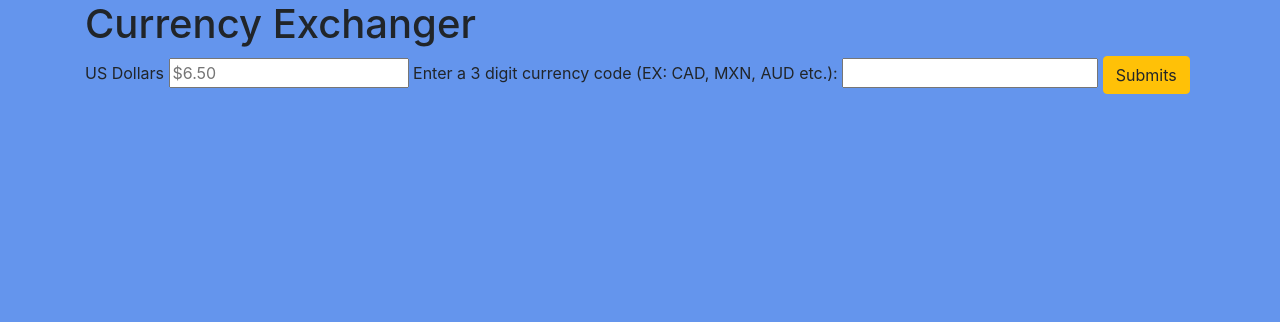
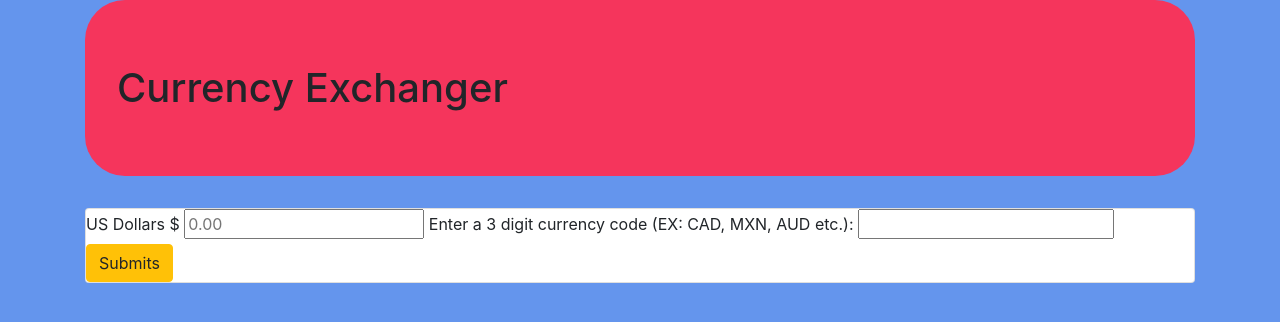
Before and after one commit to jakechaley/Currency-Exchanger, a website built with webpack: page src/index.html in a window 1280 px wide. Built offline with nearby package versions, Linux system fonts and the light colour scheme.

```diff
--- a/src/css/styles.css
+++ b/src/css/styles.css
@@ -1,3 +1,8 @@
 body {
   background-color: cornflowerblue;
 }
+
+.header {
+  background-color: rgb(245, 53, 92);
+  border-radius: 1em;
+}
--- a/src/index.html
+++ b/src/index.html
@@ -5,14 +5,16 @@
 </head>
 <body>
   <div class="container">
-    <h1>Currency Exchanger</h1>
-    <form id="userInput">
-      <label for="dollarAmount">US Dollars</label>
-      <input id="dollarAmount" type="number" placeholder="$6.50" step="0.01" min="0" max="10000000000000">
-      <label for="currencyChoice">Enter a 3 digit currency code (EX: CAD, MXN, AUD etc.):</label>
-      <input type="text" id="currencyChoice">
-      <button class="btn btn-warning">Submits</button>
-    </form>
+    <h1 class="jumbotron header">Currency Exchanger</h1>
+    <div class="card">
+      <form id="userInput">
+        <label for="dollarAmount">US Dollars $</label>
+        <input id="dollarAmount" type="number" placeholder="0.00" step="0.01" min="0" max="10000000000000">
+        <label for="currencyChoice">Enter a 3 digit currency code (EX: CAD, MXN, AUD etc.):</label>
+        <input type="text" id="currencyChoice">
+        <button class="btn btn-warning">Submits</button>
+      </form>
+    </div>
     <div class="showErrors"></div>
     <div class="exchangeResults"></div>
 
--- a/src/index.js
+++ b/src/index.js
@@ -11,7 +11,7 @@
     const dollarInput = $("#dollarAmount").val();
     $("#currencyChoice").val("");
     $("#dollarAmount").val("");
-    $(".showErrors").text("")
+    $(".showErrors").text("");
     $(".exchangeResults").text('');
     let promise = Currency.getRate(currencyCode, dollarInput);
     promise.then(function (response) {
```
Also changed, not shown: 1 other file.
